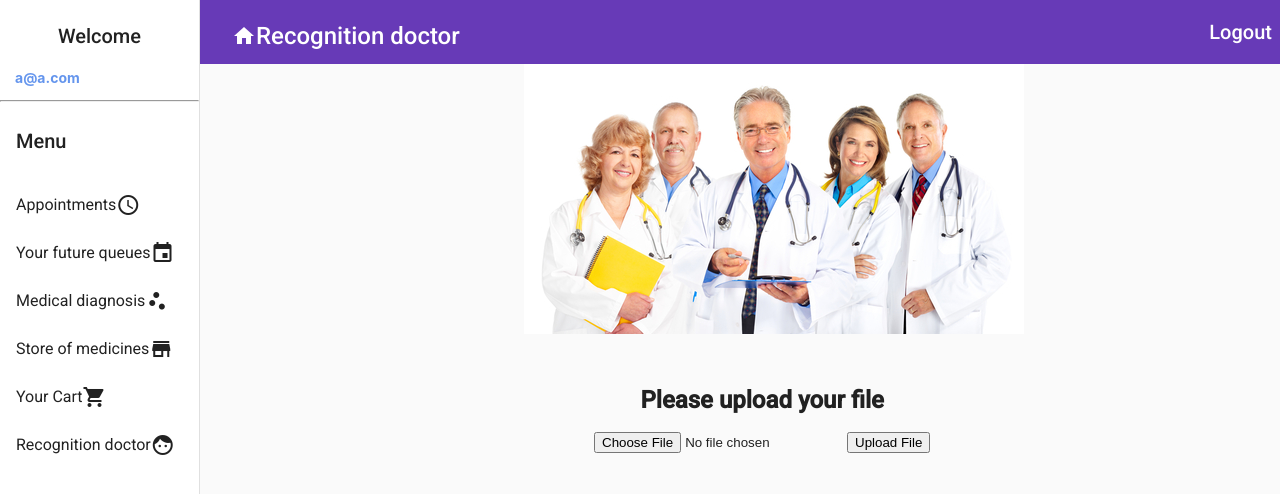
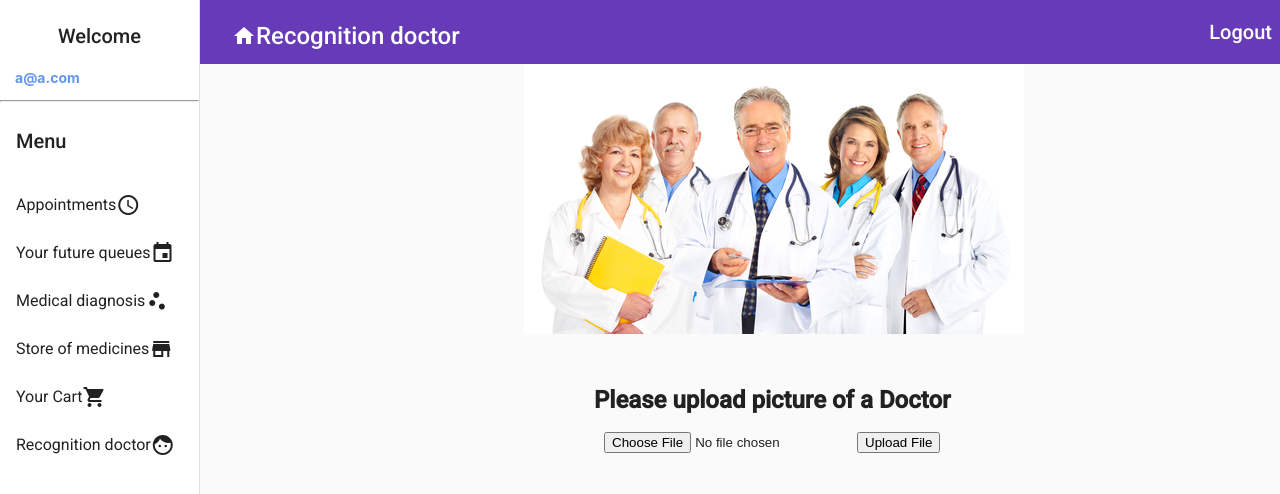
Before and after one commit to eliransr/AWS-Project_AngularJS_client-side, an Angular app: page /resultrekognition in a window 1280 px wide. Shown: the top 494 px of the page. Built offline with nearby package versions, Linux system fonts and the light colour scheme.

Commit message:
final project aws

```diff
--- a/src/app/Components/fileupload/fileupload.component.html
+++ b/src/app/Components/fileupload/fileupload.component.html
@@ -6,7 +6,7 @@
     </div>
 
     <div class="main">
-      <h1><b>Please upload your file</b></h1>
+      <h1><b>Please upload picture of a Doctor</b></h1>
       <input (change)="onFilePicked($event)" class="custom-file-input" placeholder="Upload File" type="file" />
       <button (click)="onFileUpload()" class="myButton">Upload File</button>
       <p class="errorMsg" *ngIf="errorMsg"><b> Please Select A File</b></p>
--- a/src/app/app.module.ts
+++ b/src/app/app.module.ts
@@ -27,10 +27,10 @@ import { NavComponent } from './Components/nav/nav.component';
 import { FileuploadComponent } from './Components/fileupload/fileupload.component';
 
 const appRoutes: Routes = [
-  { path: 'fileupload', component: FileuploadComponent },
+  { path: 'recognitiondoctor', component: FileuploadComponent },
   { path: 'resultrekognition', component: FileuploadComponent },
   { path: "",
-    redirectTo: '/fileupload',
+    redirectTo: '/recognitiondoctor',
     pathMatch: 'full'
   },
 ];
```
